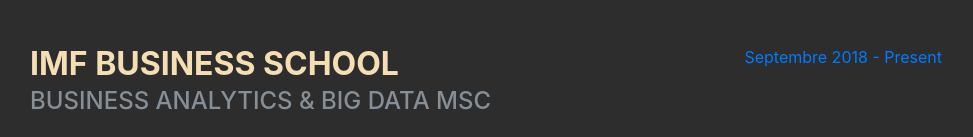
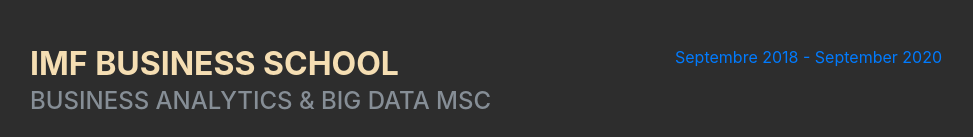
Before and after one commit to VictorSalgado/gatsby-vs, a Gatsby site: page / in a window 1280 px wide. Shown: the part 2553-2690 px from the top of the page, without its empty margins (290-1263 px from the left). Built offline with nearby package versions, Linux system fonts and the light colour scheme; Gatsby itself is replaced by a stand-in of ours; a web font is replaced by a local one.

Commit message:
Update finish master

```diff
--- a/src/pages/index.js
+++ b/src/pages/index.js
@@ -146,7 +146,7 @@ const IndexPage = () => (
               <div className="subheading mb-3">Business Analytics &amp; Big Data Msc</div>
             </div>
             <div className="resume-date text-md-right">
-              <span className="text-primary">Septembre 2018 - Present</span>
+              <span className="text-primary">Septembre 2018 - September 2020</span>
             </div>
           </div>
         </div>
```
